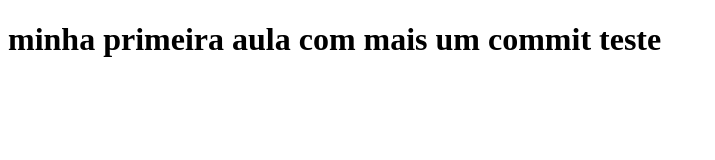
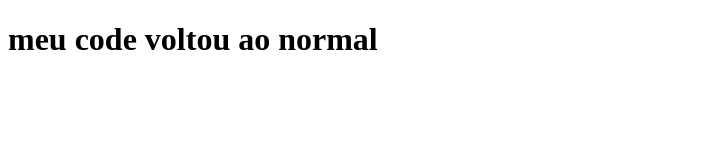
Before and after one commit to IVIDEV97/aula1, a plain HTML site: page aula_1/index.html in a window 1280 px wide. Shown: the whole page, without its empty margins (0-715 px from the left). Drawn offline with Linux system fonts and the light colour scheme.

Commit message:
vamos ver se vai pro github

```diff
--- a/aula_1/index.html
+++ b/aula_1/index.html
@@ -8,7 +8,9 @@
 </head>
 
 <body>
-    <h1>minha primeira aula com mais um commit teste</h1>
+    <h1>
+      meu code voltou ao normal
+    </h1>
 
 </body>
 
```
